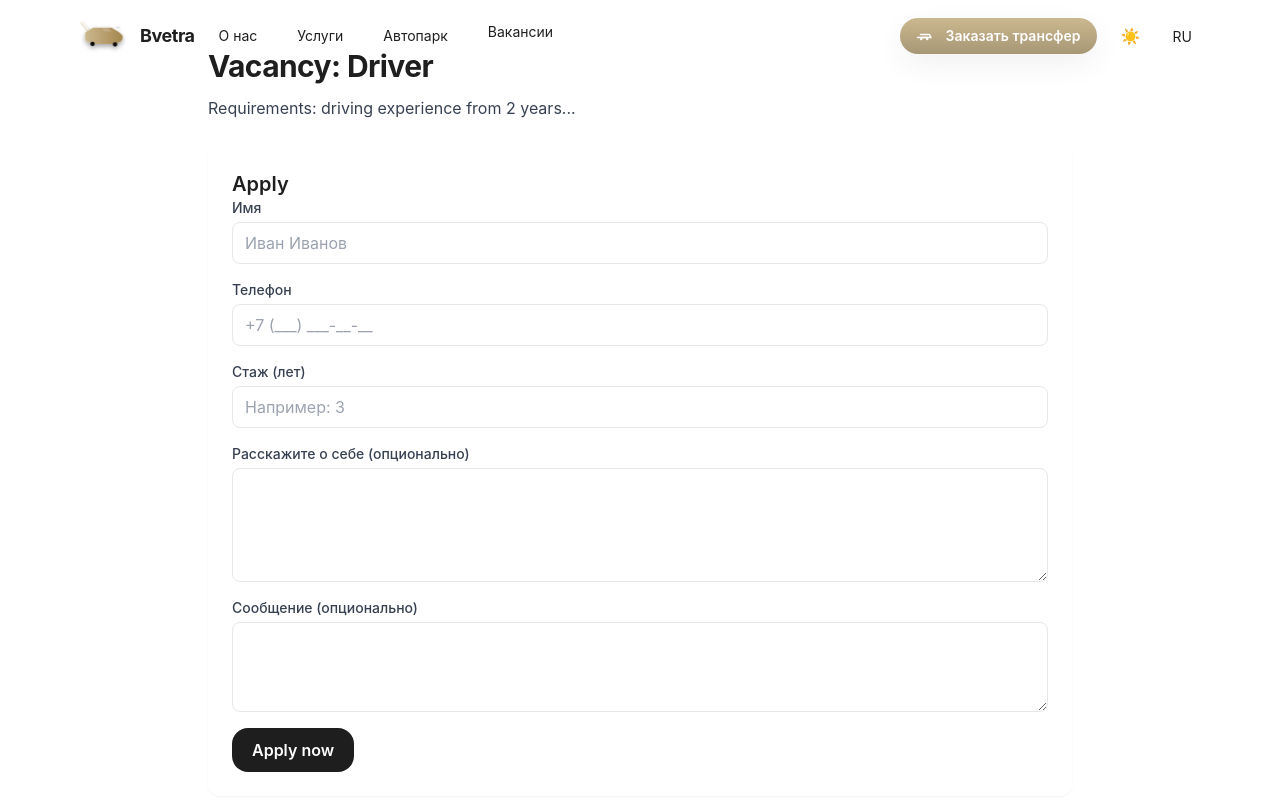
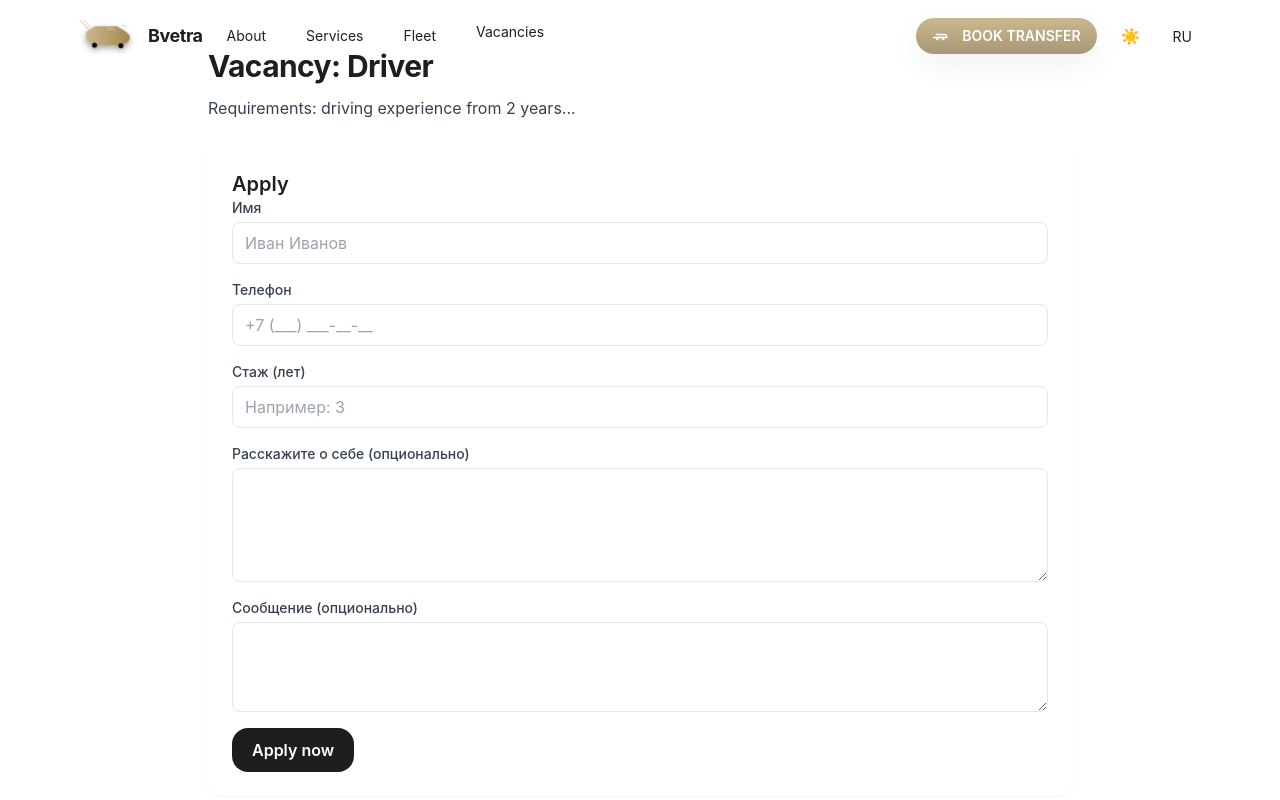
Before and after one commit to skufig/bvetra, a Next.js app: page /en/vacancies in a window 1280 px wide. Shown: the top 800 px of the page. Built offline with nearby package versions, Linux system fonts and the light colour scheme.

Commit message:
Update Header.tsx

```diff
--- a/src/components/Header.tsx
+++ b/src/components/Header.tsx
@@ -5,6 +5,32 @@ import AnimatedLogo from './AnimatedLogo'
 type Props = { onOpenModal?: () => void; isEn?: boolean }
 
 export default function Header({ onOpenModal, isEn }: Props) {
+  // Translations
+  const t = {
+    ru: {
+      about: 'О нас',
+      services: 'Услуги',
+      fleet: 'Автопарк',
+      vacancies: 'Вакансии',
+      order: 'Заказать трансфер',
+      lang: 'EN',
+      closeMenu: 'Закрыть меню',
+      openMenu: 'Открыть меню'
+    },
+    en: {
+      about: 'About',
+      services: 'Services',
+      fleet: 'Fleet',
+      vacancies: 'Vacancies',
+      order: 'BOOK TRANSFER',
+      lang: 'RU',
+      closeMenu: 'Close menu',
+      openMenu: 'Open menu'
+    }
+  }
+  const locale = isEn ? 'en' : 'ru'
+  const L = t[locale as 'ru'|'en']
+
   const [mobileOpen, setMobileOpen] = useState(false)
   const [dark, setDark] = useState<boolean>(() => {
     if (typeof window === 'undefined') return false
@@ -20,6 +46,8 @@ export default function Header({ onOpenModal, isEn }: Props) {
   const langHref = isEn ? '/' : '/en'
   const drawerRef = useRef<HTMLDivElement | null>(null)
   const overlayRef = useRef<HTMLDivElement | null>(null)
+  const firstFocusable = useRef<HTMLElement | null>(null)
+  const lastFocusable = useRef<HTMLElement | null>(null)
   const closeTimeoutRef = useRef<number | null>(null)
 
   useEffect(() => {
@@ -29,91 +57,126 @@ export default function Header({ onOpenModal, isEn }: Props) {
   }, [dark])
 
   useEffect(() => {
-    function onScroll() {
-      setScrolled(window.scrollY > 8)
-    }
+    function onScroll() { setScrolled(window.scrollY > 8) }
     window.addEventListener('scroll', onScroll, { passive: true })
     return () => window.removeEventListener('scroll', onScroll)
   }, [])
 
+  // Scroll reveal init: add observer for elements with [data-reveal]
   useEffect(() => {
-    function handleOutside(e: MouseEvent) {
-      if (!drawerRef.current || !overlayRef.current) return
+    const els = Array.from(document.querySelectorAll<HTMLElement>('[data-reveal]'))
+    if (!els.length) return
+    const io = new IntersectionObserver((entries) => {
+      entries.forEach(e => {
+        if (e.isIntersecting) {
+          e.target.classList.add('revealed')
+          io.unobserve(e.target)
+        }
+      })
+    }, { threshold: 0.12 })
+    els.forEach(el => io.observe(el))
+    return () => io.disconnect()
+  }, [])
+
+  // Focus trap + outside click + escape
+  useEffect(() => {
+    function handleKey(e: KeyboardEvent) {
+      if (!mobileOpen) return
+      if (e.key === 'Escape') closeDrawer()
+      if (e.key === 'Tab') {
+        const focusable = drawerRef.current?.querySelectorAll<HTMLElement>('a[href],button:not([disabled]),[tabindex]:not([tabindex="-1"])') || []
+        if (!focusable.length) return
+        firstFocusable.current = focusable[0]
+        lastFocusable.current = focusable[focusable.length - 1]
+        if (e.shiftKey && document.activeElement === firstFocusable.current) {
+          e.preventDefault()
+          lastFocusable.current?.focus()
+        } else if (!e.shiftKey && document.activeElement === lastFocusable.current) {
+          e.preventDefault()
+          firstFocusable.current?.focus()
+        }
+      }
+    }
+    function handleClickOutside(e: MouseEvent) {
+      if (!drawerRef.current) return
       if (mobileOpen && !drawerRef.current.contains(e.target as Node)) closeDrawer()
     }
-    function onKey(e: KeyboardEvent) {
-      if (e.key === 'Escape') closeDrawer()
-    }
-    document.addEventListener('mousedown', handleOutside)
-    document.addEventListener('keydown', onKey)
+    document.addEventListener('keydown', handleKey)
+    document.addEventListener('mousedown', handleClickOutside)
     return () => {
-      document.removeEventListener('mousedown', handleOutside)
-      document.removeEventListener('keydown', onKey)
+      document.removeEventListener('keydown', handleKey)
+      document.removeEventListener('mousedown', handleClickOutside)
       if (closeTimeoutRef.current) window.clearTimeout(closeTimeoutRef.current)
     }
   }, [mobileOpen])
 
   function openDrawer() {
+    const overlay = overlayRef.current
+    const drawer = drawerRef.current
     if (closeTimeoutRef.current) { window.clearTimeout(closeTimeoutRef.current); closeTimeoutRef.current = null }
     setMobileOpen(true)
-    if (overlayRef.current) overlayRef.current.classList.add('open')
-    if (drawerRef.current) drawerRef.current.classList.add('open')
+    overlay?.classList.add('open')
+    drawer?.classList.add('open')
+    // focus first focusable after open
+    setTimeout(() => {
+      const focusable = drawer?.querySelector<HTMLElement>('a,button')
+      focusable?.focus()
+    }, 40)
     try { document.body.style.overflow = 'hidden' } catch {}
   }
   function closeDrawer() {
-    const el = drawerRef.current
     const overlay = overlayRef.current
-    if (!el) { setMobileOpen(false); try { document.body.style.overflow = '' } catch {} ; return }
-    el.classList.add('closing')
-    if (overlay) overlay.classList.remove('open')
+    const drawer = drawerRef.current
+    if (!drawer) { setMobileOpen(false); try { document.body.style.overflow = '' } catch {}; return }
+    drawer.classList.add('closing')
+    overlay?.classList.remove('open')
     closeTimeoutRef.current = window.setTimeout(() => {
-      el.classList.remove('closing')
-      el.classList.remove('open')
+      drawer.classList.remove('closing')
+      drawer.classList.remove('open')
       setMobileOpen(false)
       try { document.body.style.overflow = '' } catch {}
     }, 260)
   }
 
-  const prefersReduced = typeof window !== 'undefined' && window.matchMedia
-    ? window.matchMedia('(prefers-reduced-motion: reduce)').matches
-    : false
+  const prefersReduced = typeof window !== 'undefined' && window.matchMedia ? window.matchMedia('(prefers-reduced-motion: reduce)').matches : false
 
   return (
     <>
       <header className={`fixed top-0 left-0 right-0 z-50 transition-all ${scrolled ? 'shadow header-glass' : ''}`} aria-label="Site header">
         <div className={`mx-auto max-w-6xl px-4 ${scrolled ? 'py-2' : 'py-4'} flex items-center justify-between transition-[padding] duration-300`}>
           <div className="flex items-center gap-4">
-            <Link href="/">
-              <a className="flex items-center gap-3 focus:outline-none" aria-label="Bvetra — Главная">
-                <AnimatedLogo className="w-12 h-8" />
+            <Link href="/" prefetch>
+              <a className="flex items-center gap-3 focus:outline-none" aria-label="Bvetra — Home">
+                <AnimatedLogo className="w-14 h-10" />
                 <span className={`${prefersReduced ? '' : 'motion-fadeInUp'} font-bold text-lg tracking-tight`}>Bvetra</span>
               </a>
             </Link>
 
             <nav className="hidden md:flex gap-6 text-sm" aria-label="Main navigation">
-              <a href="#about" className="px-2 py-1 rounded hover:text-graphite focus:ring-2 focus:ring-offset-2 focus:ring-[color:var(--primary)]">О нас</a>
-              <a href="#services" className="px-2 py-1 rounded hover:text-graphite focus:ring-2 focus:ring-offset-2 focus:ring-[color:var(--primary)]">Услуги</a>
-              <a href="#fleet" className="px-2 py-1 rounded hover:text-graphite focus:ring-2 focus:ring-offset-2 focus:ring-[color:var(--primary)]">Автопарк</a>
-              <Link href="/vacancies"><a className="px-2 py-1 rounded hover:text-graphite focus:ring-2 focus:ring-offset-2 focus:ring-[color:var(--primary)]">Вакансии</a></Link>
+              <a href="#about" className="px-2 py-1 rounded hover:text-graphite focus:ring-2 focus:ring-offset-2 focus:ring-[color:var(--primary)]" data-reveal>{L.about}</a>
+              <a href="#services" className="px-2 py-1 rounded hover:text-graphite focus:ring-2 focus:ring-offset-2 focus:ring-[color:var(--primary)]" data-reveal>{L.services}</a>
+              <a href="#fleet" className="px-2 py-1 rounded hover:text-graphite focus:ring-2 focus:ring-offset-2 focus:ring-[color:var(--primary)]" data-reveal>{L.fleet}</a>
+              <Link href="/vacancies" prefetch><a className="px-2 py-1 rounded hover:text-graphite focus:ring-2 focus:ring-offset-2 focus:ring-[color:var(--primary)]" data-reveal>{L.vacancies}</a></Link>
             </nav>
           </div>
 
           <div className="flex items-center gap-3">
-            {/* Desktop CTA: refined, adaptive, subtle elevation. Hidden on small screens. */}
+            {/* Desktop CTA */}
             <button
               onClick={onOpenModal}
-              className="hidden sm:inline-flex items-center gap-3 rounded-full px-4 py-2 text-sm font-semibold btn-primary"
+              className="hidden sm:inline-flex items-center gap-3 rounded-full px-4 py-2 text-sm font-semibold btn-primary btn-lift"
               style={{ minWidth: 160 }}
               aria-haspopup="dialog"
-              aria-label="Заказать трансфер"
+              aria-label={L.order}
             >
+              <span className="shimmer" aria-hidden="true" />
               <svg width="18" height="12" viewBox="0 0 24 16" fill="none" aria-hidden="true" focusable="false">
                 <path d="M2 10h14" stroke="currentColor" strokeWidth="2" strokeLinecap="round" strokeLinejoin="round" />
                 <path d="M6 6h12l2 4H8" stroke="currentColor" strokeWidth="2" strokeLinecap="round" strokeLinejoin="round" />
                 <circle cx="7" cy="12" r="1.6" fill="currentColor" />
                 <circle cx="15" cy="12" r="1.6" fill="currentColor" />
               </svg>
-              <span>Заказать трансфер</span>
+              <span>{L.order}</span>
             </button>
 
             {/* Theme toggle */}
@@ -121,12 +184,12 @@ export default function Header({ onOpenModal, isEn }: Props) {
               onClick={() => setDark(d => !d)}
               className="px-3 py-2 rounded-full btn-ghost"
               aria-pressed={dark}
-              aria-label={dark ? 'Переключиться в светлую тему' : 'Переключиться в тёмную тему'}
+              aria-label={dark ? 'Switch to light' : 'Switch to dark'}
             >
               {dark ? '🌜' : '☀️'}
             </button>
 
-            <Link href={langHref}><a className="px-2 py-1 rounded hover:bg-[color:var(--primary)]/8 text-sm">{isEn ? 'RU' : 'EN'}</a></Link>
+            <Link href={langHref} prefetch><a className="px-2 py-1 rounded hover:bg-[color:var(--primary)]/8 text-sm" aria-label="Switch language">{L.lang}</a></Link>
 
             {/* Hamburger */}
             <button
@@ -134,7 +197,7 @@ export default function Header({ onOpenModal, isEn }: Props) {
               onClick={() => (mobileOpen ? closeDrawer() : openDrawer())}
               aria-expanded={mobileOpen}
               aria-controls="mobile-menu"
-              aria-label={mobileOpen ? 'Закрыть меню' : 'Открыть меню'}
+              aria-label={mobileOpen ? L.closeMenu : L.openMenu}
             >
               <svg className="w-6 h-6" fill="none" stroke="currentColor" viewBox="0 0 24 24" aria-hidden="true">
                 {mobileOpen ? <path strokeLinecap="round" strokeLinejoin="round" strokeWidth={2} d="M6 18L18 6M6 6l12 12" /> : <path strokeLinecap="round" strokeLinejoin="round" strokeWidth={2} d="M4 6h16M4 12h16M4 18h16" />}
@@ -156,10 +219,8 @@ export default function Header({ onOpenModal, isEn }: Props) {
           </div>
 
           <div className="flex items-center gap-2">
-            <button onClick={() => setDark(d => !d)} className="p-2 rounded btn-ghost" aria-label="Переключить тему">
-              {dark ? '🌜' : '☀️'}
-            </button>
-            <button onClick={closeDrawer} className="p-2 rounded" aria-label="Закрыть меню">
+            <button onClick={() => setDark(d => !d)} className="p-2 rounded btn-ghost" aria-label="Toggle theme">{dark ? '🌜' : '☀️'}</button>
+            <button onClick={closeDrawer} className="p-2 rounded" aria-label="Close menu">
               <svg width="20" height="20" viewBox="0 0 24 24" fill="none" aria-hidden="true">
                 <path d="M6 18L18 6M6 6l12 12" stroke="currentColor" strokeWidth="2" strokeLinecap="round" strokeLinejoin="round" />
               </svg>
@@ -168,17 +229,17 @@ export default function Header({ onOpenModal, isEn }: Props) {
         </div>
 
         <nav className="flex flex-col gap-3 mb-4">
-          <a href="#about" onClick={closeDrawer} className="px-3 py-2 rounded hover:bg-[color:var(--primary)]/12">О нас</a>
-          <a href="#services" onClick={closeDrawer} className="px-3 py-2 rounded hover:bg-[color:var(--primary)]/12">Услуги</a>
-          <a href="#fleet" onClick={closeDrawer} className="px-3 py-2 rounded hover:bg-[color:var(--primary)]/12">Автопарк</a>
-          <Link href="/vacancies"><a onClick={closeDrawer} className="px-3 py-2 rounded hover:bg-[color:var(--primary)]/12">Вакансии</a></Link>
+          <a href="#about" onClick={closeDrawer} className="px-3 py-2 rounded hover:bg-[color:var(--primary)]/12" tabIndex={0}>{L.about}</a>
+          <a href="#services" onClick={closeDrawer} className="px-3 py-2 rounded hover:bg-[color:var(--primary)]/12" tabIndex={0}>{L.services}</a>
+          <a href="#fleet" onClick={closeDrawer} className="px-3 py-2 rounded hover:bg-[color:var(--primary)]/12" tabIndex={0}>{L.fleet}</a>
+          <Link href="/vacancies" prefetch><a onClick={closeDrawer} className="px-3 py-2 rounded hover:bg-[color:var(--primary)]/12" tabIndex={0}>{L.vacancies}</a></Link>
         </nav>
 
         <div className="mt-auto pt-4 border-t border-[rgba(0,0,0,0.04)] flex items-center justify-between">
           <div className="text-sm text-[color:var(--muted)]">© Bvetra</div>
-          <Link href={langHref}><a onClick={closeDrawer} className="px-3 py-2 rounded"> {isEn ? 'RU' : 'EN'} </a></Link>
+          <Link href={langHref}><a onClick={closeDrawer} className="px-3 py-2 rounded"> {L.lang} </a></Link>
         </div>
       </div>
     </>
   )
-            }
+}
```
